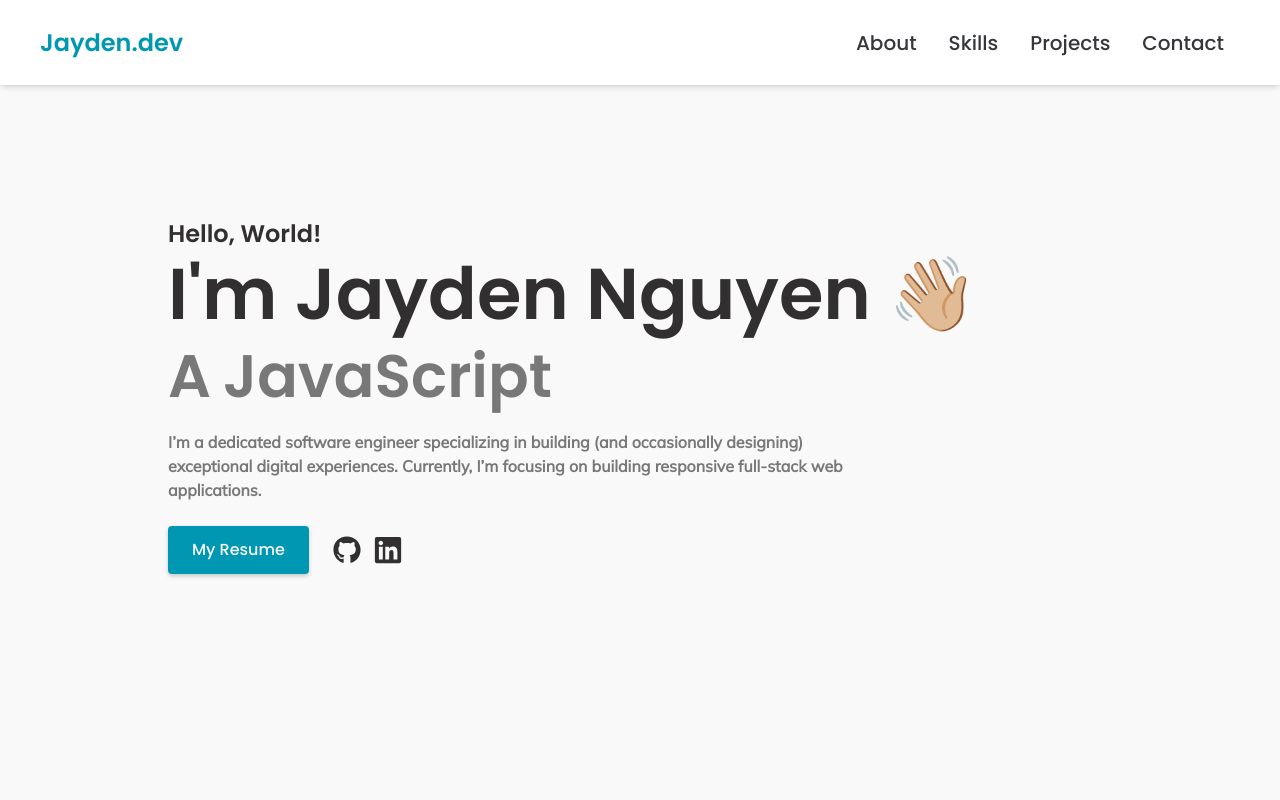
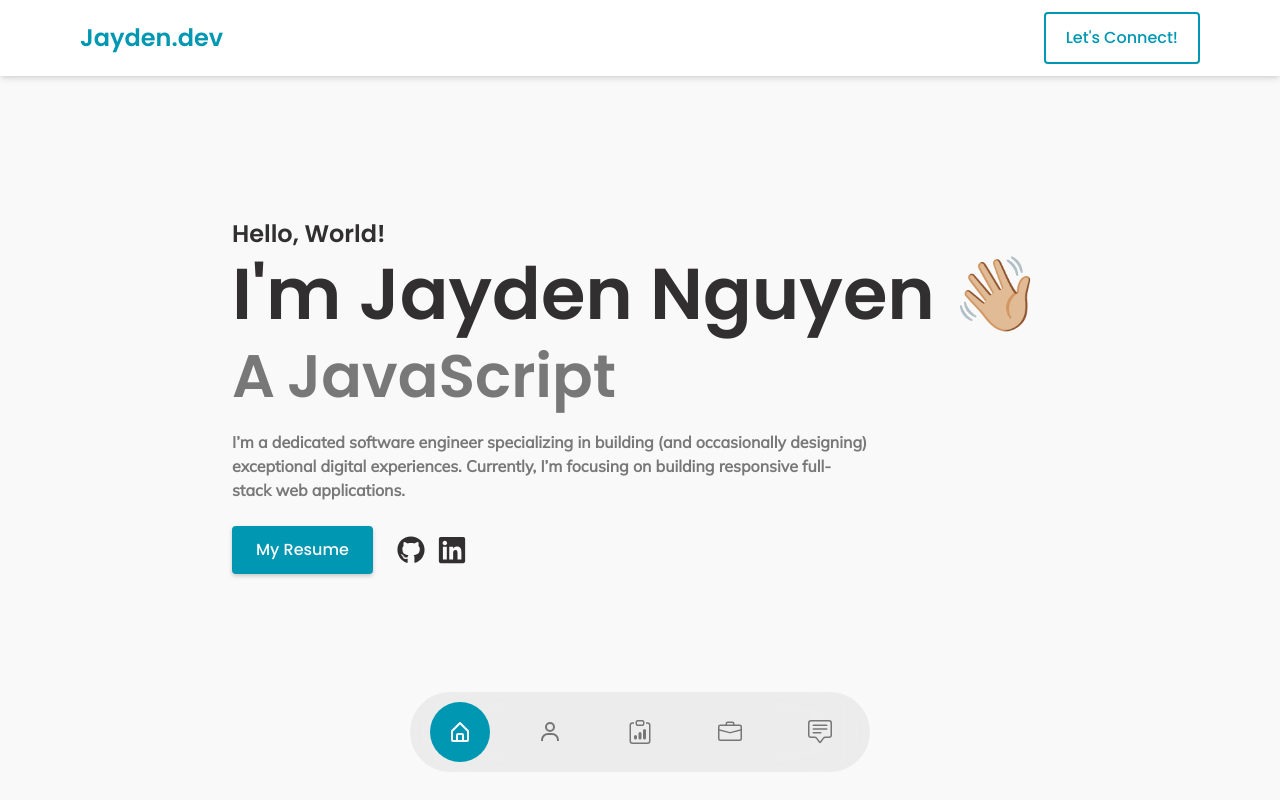
Before and after one commit to jayden-n/my-portfolio, a React (Create React App) app: page / in a window 1280 px wide. Shown: the top 800 px of the page. Built offline with nearby package versions, Linux system fonts and the light colour scheme; the HTML template or start-up script is replaced by a standard one.

Commit message:
implemented nav bottom

```diff
--- a/src/App.js
+++ b/src/App.js
@@ -2,13 +2,16 @@ import About from './components/About';
 import Contact from './components/Contact';
 import Home from './components/Home';
 import Navbar from './components/Navbar';
+import NavBottom from './components/NavBottom';
 import Skills from './components/Skills';
 import Work from './components/Work';
 import GoToTop from './components/GoToTop';
+
 function App() {
   return (
     <div>
       <Navbar />
+      <NavBottom />
       <Home />
       <About />
       <Skills />
--- a/src/components/Contact.jsx
+++ b/src/components/Contact.jsx
@@ -14,7 +14,7 @@ const Contact = () => {
       <form
         method="POST"
         action="https://getform.io/f/7fe3e8cb-d489-4ca4-827c-1379dcfa769f"
-        className="flex flex-col max-w-[600px] w-full"
+        className="flex flex-col max-w-[600px] w-full mb-10"
       >
         <div className="pb-8">
           <p className="text-5xl font-bold inline text-[#0097B2]">Contact</p>
@@ -62,7 +62,7 @@ const Contact = () => {
             onMouseEnter={(e) => {
               e.target.style.boxShadow = '0 4px 12px rgba(0, 0, 0, 0.3)';
             }}
-            className="text-[#f9f9f9] boxShadow: '0 2px 4px rgba(0, 0, 0, 0.2)' transition: 'box-shadow 0.3s ease' border-1  bg-[#0097B2] hover:border-[#0097B2] rounded px-5 py-3 mt-10 mb-6 mx-auto flex items-center"
+            className="text-[#f9f9f9] boxShadow: '0 2px 4px rgba(0, 0, 0, 0.2)' transition: 'box-shadow 0.3s ease' border-1  bg-[#0097B2] hover:border-[#0097B2] rounded px-5 py-3 mt-10 mb-6 mx-auto flex items-center hover:opacity-90"
           >
             Let's Collaborate! 🚀
           </button>
@@ -73,7 +73,10 @@ const Contact = () => {
               target="_blank"
               rel="noopener noreferrer"
             >
-              <FaGithub className="cursor-pointer  text-[#312F2F]" size={28} />
+              <FaGithub
+                className="cursor-pointer  text-[#312F2F] hover:opacity-60"
+                size={28}
+              />
             </a>
             <a
               href="https://www.linkedin.com/in/jayden-nguyen-4b3a33219/"
@@ -81,7 +84,7 @@ const Contact = () => {
               rel="noopener noreferrer"
             >
               <FaLinkedin
-                className="cursor-pointer  text-[#312F2F]"
+                className="cursor-pointer  text-[#312F2F] hover:opacity-60"
                 size={30}
               />
             </a>
@@ -91,7 +94,7 @@ const Contact = () => {
               rel="noopener noreferrer"
             >
               <HiOutlineMail
-                className="cursor-pointer  text-[#312F2F]"
+                className="cursor-pointer  text-[#312F2F] hover:opacity-60"
                 size={38}
               />
             </a>
--- a/src/components/GoToTop.jsx
+++ b/src/components/GoToTop.jsx
@@ -91,7 +91,7 @@ const Wrapper = styled.section`
     .top-btn {
       width: 3rem;
       height: 3rem;
-      bottom: 2rem;
+      bottom: 7rem;
       right: 3rem;
       font-size: 1.4rem;
       position: fixed;
--- a/src/components/Home.jsx
+++ b/src/components/Home.jsx
@@ -21,23 +21,23 @@ const Home = () => {
     AOS.init({ duration: 2000 });
   }, []);
   return (
-    <div name="home" className="w-full h-screen bg-[#f9f9f9]">
+    <div name="home" className="w-full h-screen bg-[#f9f9f9] mx-auto">
       {/* Container */}
       <div className="max-w-[1000px] mx-auto px-7 flex flex-col justify-center h-full">
         <p
           data-aos="fade-right"
-          className="text-[#312F2F] mb-2 font-bold text-2xl"
+          className="text-[#312F2F] mb-2 font-bold text-2xl lg:pl-16"
         >
           Hello, World!
         </p>
         <h1
           data-aos="fade-right"
-          className="text-4xl sm:text-7xl font-bold text-[#312F2F]"
+          className="text-4xl sm:text-7xl font-bold text-[#312F2F] lg:pl-16"
         >
           I'm Jayden Nguyen 👋🏼
         </h1>
         <div data-aos="fade-right" className="pt-4">
-          <h2 className="text-4xl sm:text-6xl font-bold text-[#787878]">
+          <h2 className="text-4xl sm:text-6xl font-bold text-[#787878] lg:pl-16">
             A
             <span className="ml-3 text-4xl sm:text-6xl font-bold text-[#787878] sha">
               {text}
@@ -57,7 +57,7 @@ const Home = () => {
         </div>
         <p
           data-aos="fade-left"
-          className="text-[#787878] py-4 font-bold pt-6 max-w-[700px]"
+          className="text-[#787878] py-4 font-bold pt-6 max-w-[700px] lg:pl-16"
           style={{ fontFamily: 'Mulish, sans-serif' }}
         >
           I’m a dedicated software engineer specializing in building (and
@@ -66,7 +66,7 @@ const Home = () => {
         </p>
         <div
           data-aos="fade-left"
-          className="w-30 flex justify-start items-center w-full gap-3 "
+          className="w-30 flex justify-start items-center w-full gap-3 lg:pl-16"
         >
           <a
             href="https://drive.google.com/file/d/1LNqiBT14_UQsLcSGqV-3N1Y5R-vPT8-E/view?usp=share_link"
@@ -74,7 +74,7 @@ const Home = () => {
             rel="noopener noreferrer"
           >
             <button
-              className="text-[#f9f9f9]  cursor-pointer px-6 py-3 my-2 flex items-center rounded bg-[#0097B2] "
+              className="text-[#f9f9f9]  cursor-pointer px-6 py-3 my-2 flex items-center rounded bg-[#0097B2] hover:opacity-90 "
               style={{
                 boxShadow: '0 2px 4px rgba(0, 0, 0, 0.2)',
                 transition: 'box-shadow 0.3s ease',
@@ -95,14 +95,20 @@ const Home = () => {
             target="_blank"
             rel="noopener noreferrer"
           >
-            <FaGithub className="cursor-pointer text-[#312F2F]" size={28} />
+            <FaGithub
+              className="cursor-pointer text-[#312F2F] hover:opacity-60"
+              size={28}
+            />
           </a>
           <a
             href="https://www.linkedin.com/in/jayden-nguyen-4b3a33219/"
             target="_blank"
             rel="noopener noreferrer"
           >
-            <FaLinkedin className="cursor-pointer text-[#312F2F]" size={30} />
+            <FaLinkedin
+              className="cursor-pointer text-[#312F2F] hover:opacity-60"
+              size={30}
+            />
           </a>
         </div>
       </div>
--- /dev/null
+++ b/src/components/NavBottom.jsx
@@ -0,0 +1,76 @@
+import React, { useEffect } from 'react';
+// import icons
+import { BiHomeAlt, BiUser } from 'react-icons/bi';
+import { BsClipboardData, BsBriefcase, BsChatSquareText } from 'react-icons/bs';
+// link
+import { Link } from 'react-scroll';
+// aos animation
+import AOS from 'aos';
+import 'aos/dist/aos.css';
+const NavBottom = () => {
+  useEffect(() => {
+    AOS.init({ duration: 2000 });
+  }, []);
+
+  return (
+    <nav className="fixed bottom-2 lg:bottom-7 w-full overflow-hidden z-50">
+      <div className="container mx-auto">
+        {/* nav inner */}
+        <div className="w-full bg-black/5 h-[80px] backdrop-blur-2xl rounded-full max-w-[460px] mx-auto px-5 flex justify-between items-center text-2xl text-black/50">
+          <Link
+            to="home"
+            activeClass="active"
+            smooth={true}
+            duration={650}
+            spy={true}
+            className="cursor-pointer w-[60px] h-[60px] flex items-center justify-center"
+          >
+            <BiHomeAlt />
+          </Link>
+          <Link
+            to="about"
+            activeClass="active"
+            smooth={true}
+            duration={650}
+            spy={true}
+            className="cursor-pointer w-[60px] h-[60px] flex items-center justify-center"
+          >
+            <BiUser />
+          </Link>
+          <Link
+            to="skills"
+            activeClass="active"
+            smooth={true}
+            duration={650}
+            spy={true}
+            className="cursor-pointer w-[60px] h-[60px] flex items-center justify-center"
+          >
+            <BsClipboardData />
+          </Link>
+          <Link
+            to="work"
+            activeClass="active"
+            smooth={true}
+            duration={650}
+            spy={true}
+            className="cursor-pointer w-[60px] h-[60px] flex items-center justify-center"
+          >
+            <BsBriefcase />
+          </Link>
+          <Link
+            to="contact"
+            activeClass="active"
+            smooth={true}
+            duration={650}
+            spy={true}
+            className="cursor-pointer w-[60px] h-[60px] flex items-center justify-center"
+          >
+            <BsChatSquareText />
+          </Link>
+        </div>
+      </div>
+    </nav>
+  );
+};
+
+export default NavBottom;
--- a/src/components/Navbar.jsx
+++ b/src/components/Navbar.jsx
@@ -10,7 +10,7 @@ const Navbar = () => {
   const handleClick = () => setNav(!nav);
 
   return (
-    <div className="absolute shadow-md w-full h-[85px] flex justify-between items-center px-10 bg-[#ffffff] text-[#36373b]">
+    <div className="absolute shadow-md w-full h-[76px] flex justify-between items-center lg:px-20 px-11 bg-[#ffffff] text-[#36373b]">
       <div>
         <p
           className="text-2xl font-bold text-[#0097B2]"
@@ -18,7 +18,6 @@ const Navbar = () => {
         >
           Jayden.dev
         </p>
-
         {/* <img
         className="cursor-pointer"
         src={Logo}
@@ -26,7 +25,14 @@ const Navbar = () => {
         style={{ width: '50px' }}
       /> */}
       </div>
-      {/* Menu */}
+      <div>
+        <Link to="contact" smooth={true} duration={650}>
+          <button className=" border-2 text-[#0097B2] border-[#0097B2] px-5 py-3 flex items-center rounded hover:bg-[#0097B2] hover:text-[#ffffff]  transition-all">
+            Let's Connect!
+          </button>
+        </Link>
+      </div>
+      {/* Menu
       <ul className="hidden md:flex text-xl">
         <li className="hover:text-[#0097B2]">
           <Link to="about" smooth={true} duration={500}>
@@ -48,7 +54,7 @@ const Navbar = () => {
             Contact
           </Link>
         </li>
-      </ul>
+      </ul>*/}
       {/* Hamburger
       <div onClick={handleClick} className="md:hidden z-10">
         {!nav ? (
--- a/src/components/Skills.jsx
+++ b/src/components/Skills.jsx
@@ -15,7 +15,10 @@ const Skills = () => {
     AOS.init({ duration: 2000 });
   }, []);
   return (
-    <div name="skills" className="w-full h-screen bg-[#f9f9f9] text-[#787878]">
+    <div
+      name="skills"
+      className="w-full h-screen bg-[#f9f9f9] text-[#787878] pb-20"
+    >
       {/* Container */}
       <div className="max-w-[1000px] mx-auto p-4 flex flex-col justify-center w-full h-full">
         <div data-aos="fade-left">
--- a/src/components/Work.jsx
+++ b/src/components/Work.jsx
@@ -15,7 +15,10 @@ const Work = () => {
     AOS.init({ duration: 2000 });
   }, []);
   return (
-    <div name="work" className="w-full md:h-screen text-[#787878] bg-[#ffffff]">
+    <div
+      name="work"
+      className="w-full pb-20 md:h-screen text-[#787878] bg-[#ffffff]"
+    >
       <div className="max-w-[1000px] mx-auto p-4 flex flex-col justify-center w-full h-full">
         <div data-aos="fade-right" className="pb-8">
           <p className="text-5xl font-bold inline text-[#0097B2]">
--- a/src/index.css
+++ b/src/index.css
@@ -28,6 +28,14 @@
     hsla(242, 74%, 61%, 0.8)
   ) !important;
 }
+.active {
+  background: #0097b2;
+}
+.active {
+  color: #f9f9f9;
+  padding: 1rem;
+  border-radius: 100%;
+}
 * {
   font-family: 'Poppins', sans-serif;
 }
```
